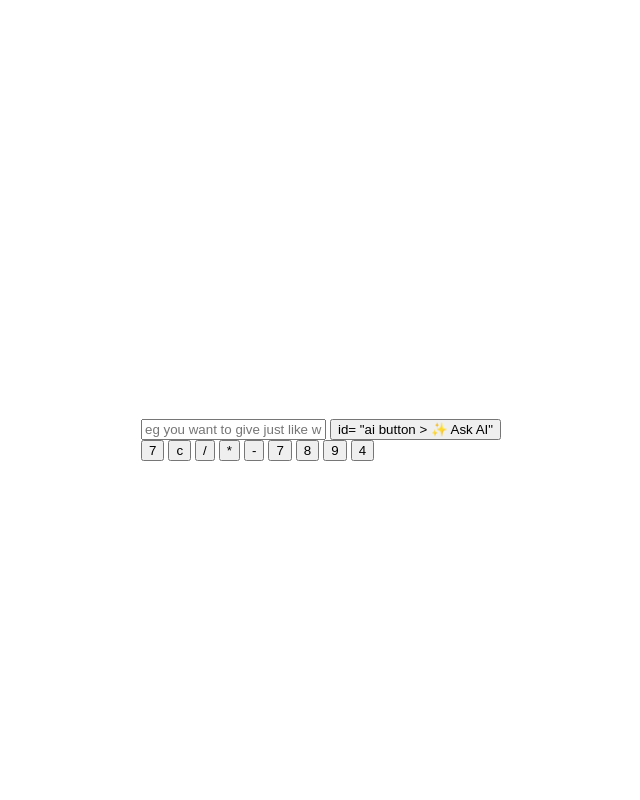
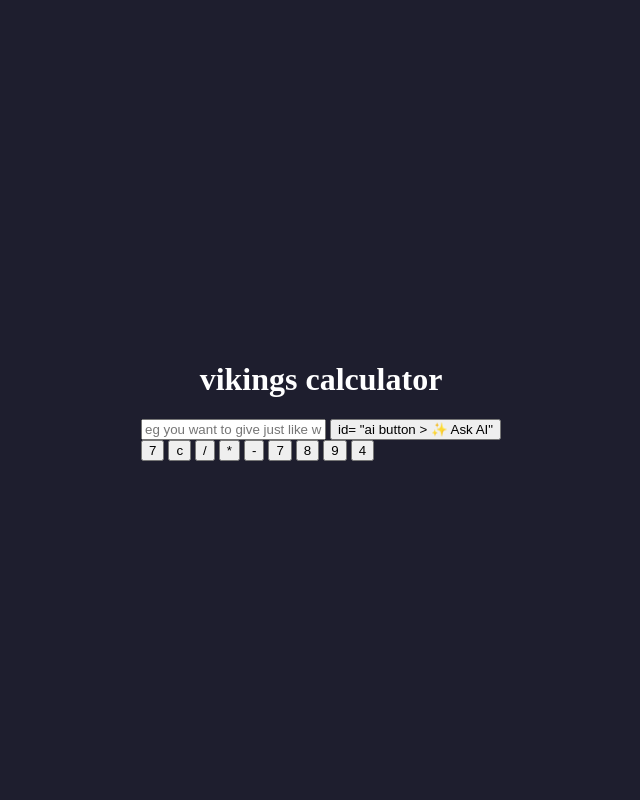
Before and after one commit to TheHimanshuMishraXD/Ai-based-calculator, a Flask app: page / in a window 1280 px wide. Shown: the whole page, without its empty margins (319-959 px from the left). Run offline with Flask 3, Linux system fonts and the light colour scheme.

Commit message:
Auto-update calculator: 2026-10-13 21:55:17

```diff
--- a/static/calc.css
+++ b/static/calc.css
@@ -1,5 +1,5 @@
 body{
-    background-color: 1e1e2e;
+    background-color: #1e1e2e;
     color:#ffffff;
     display: flex;
     flex-direction: column;
```
